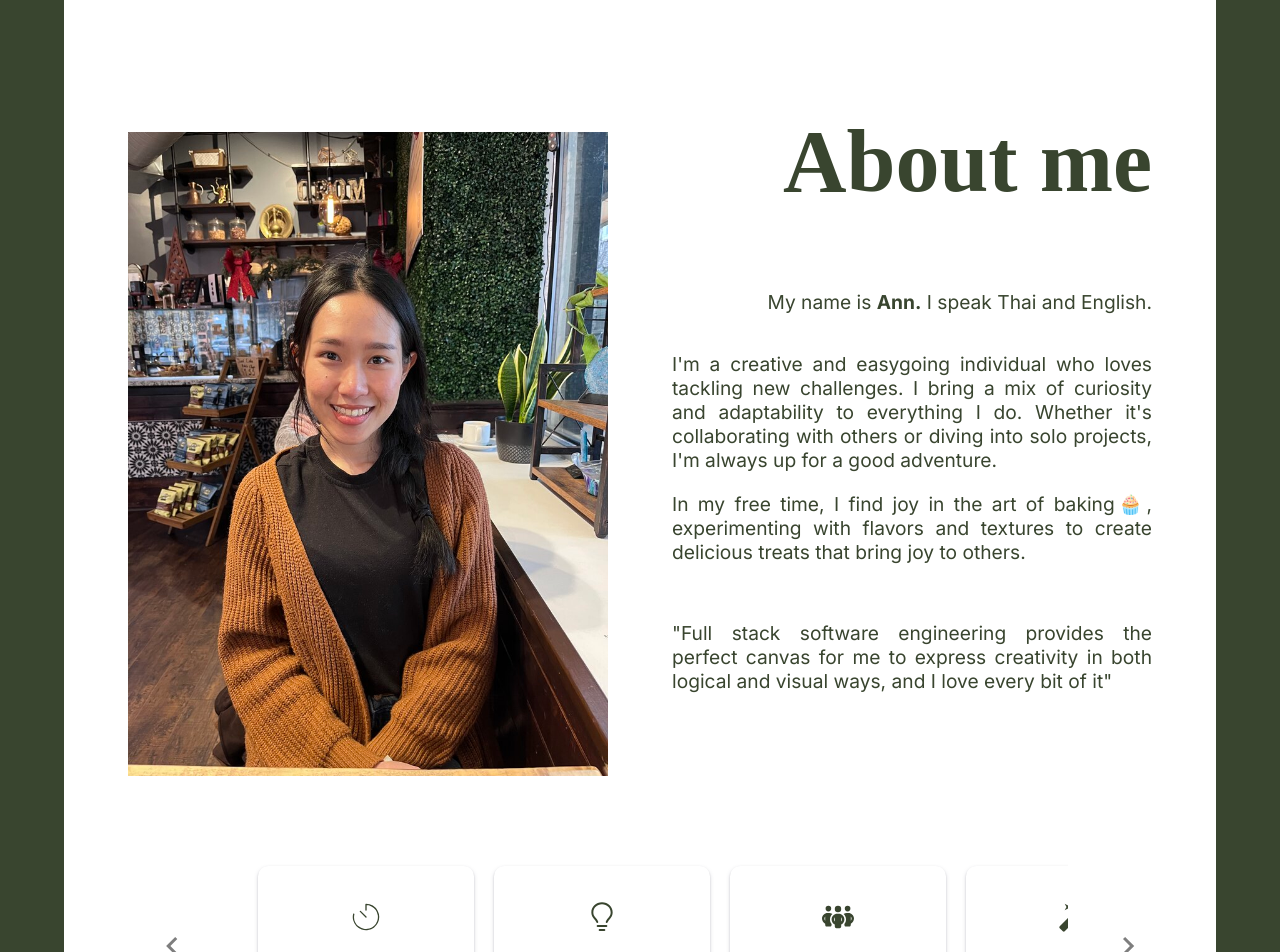
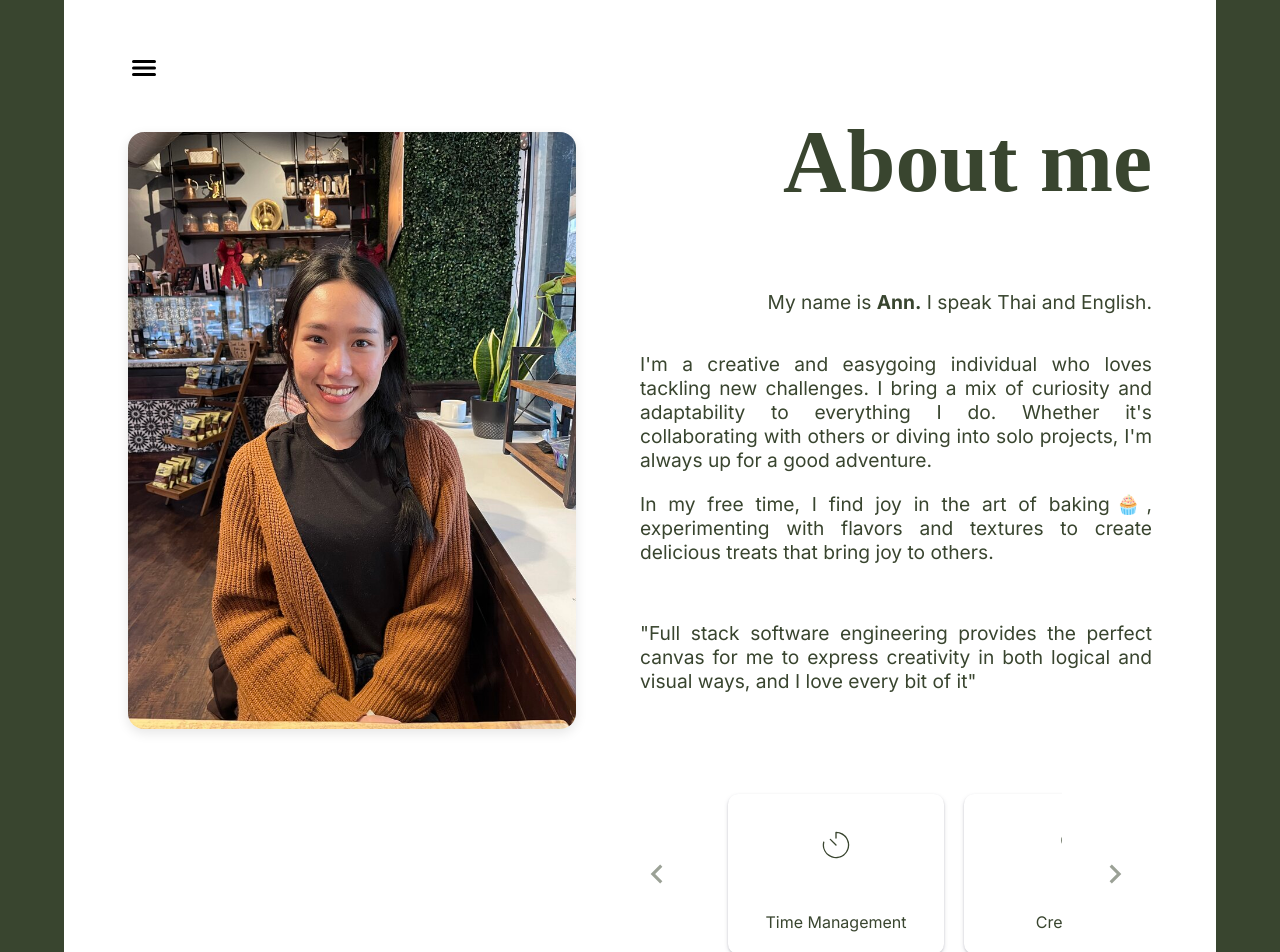
Before and after one commit to AnnMulling/annmulling-portfolio, a React (Vite) app: page /aboutme in a window 1280 px wide. Shown: the part 60-1012 px from the top of the page. Built offline with nearby package versions, Linux system fonts and the light colour scheme; a web font is replaced by a local one.

Commit message:
added dropdown menu to about-page

```diff
--- a/src/components/AboutPage/About.jsx
+++ b/src/components/AboutPage/About.jsx
@@ -1,6 +1,8 @@
-
+import { Link } from 'react-router-dom';
+import { useState } from 'react';
 //icons
 import { MdChevronLeft, MdChevronRight } from 'react-icons/md';
+import { IoMenu } from "react-icons/io5";
 
 import { data } from "./data";
 
@@ -8,22 +10,49 @@ import '../../style/components/aboutMe.css';
 import profile from '../../assets/images/profile-girl.jpg'
 
 export default function AboutMe() {
+    const [showMenu, setShowmenu] = useState(false);
+
 
     const slideLeft = () => {
         let slider = document.getElementById('slide');
-        slider.scrollLeft = slider.scrollLeft - 150;
+        slider.scrollLeft = slider.scrollLeft - 175;
     };
 
     const slideRight = () => {
         let slider = document.getElementById('slide');
-        slider.scrollLeft = slider.scrollLeft + 150;
+        slider.scrollLeft = slider.scrollLeft + 175;
     };
+    const dropDown = (e) => {
+        e.preventDefault();
+        setShowmenu(!showMenu);
+    };
+
+    const ulClassName = showMenu ? "dropdown" : "hidden";
 
     return (
         <>
+            <div className="nav-btn">
+                <IoMenu
+                    onClick={dropDown}
+                />
+                <div className="drop-down-menu">
+                    <ul className={ulClassName}>
+                        <li>
+                            <Link to="/" className="link">Home</Link>
+                        </li>
+                        <li>
+                            <Link to="/" className="link">Work</Link>
+                        </li>
+                        <li>
+                            <Link to="/" className="link">Contact</Link>
+                        </li>
+                    </ul>
+
+                </div>
+            </div>
             <div className="about-me-page">
                 <div className="about-img">
-                <img src={profile} alt='profile-img'/>
+                    <img src={profile} alt='profile-img' />
                 </div>
                 <div className="about-detail">
                     <h1>About me</h1>
@@ -43,15 +72,13 @@ export default function AboutMe() {
                         in both logical and visual ways, and I love every bit of it"
                     </p>
 
-            </div>
-        </div>
                     <div className="qualification-box">
                         <MdChevronLeft className="arrow" onClick={slideLeft} />
                         <div id="slide">
                             {data.map((item) => (
                                 <div className="counter-box" id={item.id}>
                                     <div className="counter-detail">
-                            <span className="counter-icon"><item.icon/></span>
+                                        <span className="counter-icon"><item.icon /></span>
                                         <span>{item.title}</span>
                                     </div>
                                 </div>
@@ -59,6 +86,8 @@ export default function AboutMe() {
                         </div>
                         <MdChevronRight className="arrow" onClick={slideRight} />
                     </div>
+                </div>
+            </div>
         </>
     )
 }
--- a/src/main.jsx
+++ b/src/main.jsx
@@ -15,7 +15,8 @@ const router = createBrowserRouter([
   {
     path: "/",
     element: <Root />,
-    errorElement: <ErrorPage />
+    errorElement: <ErrorPage />,
+
   },
   {
     path: "/aboutme",
--- a/src/style/Main.css
+++ b/src/style/Main.css
@@ -37,6 +37,7 @@ body {
 
 .link:focus, .link:hover, .link:visited, .link:link, .link:active {
   text-decoration: none;
+  color: inherit;
 }
 
 /* Nav bar*/
--- a/src/style/Main.scss
+++ b/src/style/Main.scss
@@ -27,6 +27,7 @@ body {
 .link {
     &:focus, &:hover, &:visited, &:link, &:active {
         text-decoration: none;
+        color: inherit;
     }
 }
 
--- a/src/style/components/aboutMe.css
+++ b/src/style/components/aboutMe.css
@@ -15,6 +15,36 @@
 }
 
 */
+.nav-btn {
+  font-size: 2rem;
+  cursor: pointer;
+  position: absolute;
+}
+.nav-btn .dropdown {
+  background: white;
+  border-radius: 10px;
+  box-shadow: rgba(50, 50, 93, 0.25) 0px 2px 5px -1px, rgba(0, 0, 0, 0.3) 0px 1px 3px -1px;
+  width: -moz-max-content;
+  width: max-content;
+  padding: 1rem 2rem;
+  line-height: 1.5rem;
+  font-family: "Inter";
+  font-size: 1rem;
+  color: #39452F;
+  -webkit-font-family: "Inter";
+  -moz-font-family: "Inter";
+  -ms-font-family: "Inter";
+  -webkit-font-size: 1rem;
+  -moz-font-size: 1rem;
+  -ms-font-size: 1rem;
+  -webkit-color: #39452F;
+  -moz-color: #39452F;
+  -ms-color: #39452F;
+}
+.nav-btn .hidden {
+  display: none;
+}
+
 .about-me-page {
   display: flex;
   align-items: stretch;
@@ -59,17 +89,7 @@
 .about-me-page .about-detail p {
   text-align: justify;
 }
-.about-me-page .about-img {
-  padding-top: 5rem;
-  min-height: 100%;
-  width: 50%;
-}
-.about-me-page .about-img img {
-  height: 100%;
-  width: 100%;
-}
-
-.qualification-box {
+.about-me-page .about-detail .qualification-box {
   width: 100%;
   padding: 10px;
   margin-top: 4rem;
@@ -77,26 +97,26 @@
   align-items: center;
   gap: 10px;
 }
-.qualification-box .arrow {
-  font-size: 4rem;
-  margin: 0 1rem;
+.about-me-page .about-detail .qualification-box .arrow {
+  font-size: 10rem;
+  margin: 0 0.5rem;
   cursor: pointer;
   opacity: 50%;
 }
-.qualification-box .arrow:hover {
+.about-me-page .about-detail .qualification-box .arrow:hover {
   opacity: 100%;
 }
-.qualification-box #slide {
+.about-me-page .about-detail .qualification-box #slide {
   display: flex;
   overflow-x: scroll;
   scroll-behavior: smooth;
   margin: 0 1rem;
-  padding: 1rem;
+  padding: 0.5rem;
   -webkit-scrollbar: none;
   -ms-overflow-style: none;
   scrollbar-width: none;
 }
-.qualification-box #slide .counter-box {
+.about-me-page .about-detail .qualification-box #slide .counter-box {
   margin: 0 10px;
   background: white;
   border-radius: 10px;
@@ -106,10 +126,11 @@
   cursor: pointer;
   transition: all 300ms ease-in-out;
 }
-.qualification-box #slide .counter-box:hover {
+.about-me-page .about-detail .qualification-box #slide .counter-box:hover {
   transform: scale(1.05);
+  box-shadow: rgba(0, 0, 0, 0.1) 0px 4px 12px;
 }
-.qualification-box #slide .counter-box .counter-detail {
+.about-me-page .about-detail .qualification-box #slide .counter-box .counter-detail {
   width: 200px;
   padding: 0.5rem;
   text-transform: capitalize;
@@ -129,10 +150,10 @@
   -moz-color: #39452F;
   -ms-color: #39452F;
 }
-.qualification-box #slide .counter-box .counter-detail .counter-icon {
+.about-me-page .about-detail .qualification-box #slide .counter-box .counter-detail .counter-icon {
   font-size: 2rem;
 }
-.qualification-box h2 {
+.about-me-page .about-detail .qualification-box h2 {
   width: 100%;
   font-family: "Italiana";
   font-size: 2rem;
@@ -146,4 +167,15 @@
   -webkit-color: #39452F;
   -moz-color: #39452F;
   -ms-color: #39452F;
+}
+.about-me-page .about-img {
+  padding-top: 5rem;
+  height: 100%;
+  width: 50%;
+}
+.about-me-page .about-img img {
+  height: 100%;
+  width: 100%;
+  border-radius: 1rem;
+  box-shadow: rgba(0, 0, 0, 0.1) 0px 4px 12px;
 }/*# sourceMappingURL=aboutMe.css.map */
--- a/src/style/components/aboutMe.scss
+++ b/src/style/components/aboutMe.scss
@@ -1,5 +1,26 @@
 @import "../helper/mixin";
 @import "../helper/variable";
+
+
+
+
+.nav-btn {
+    font-size: 2rem;
+    cursor: pointer;
+    position: absolute;
+    .dropdown {
+        background: $base-white;
+        border-radius: 10px;
+        box-shadow: rgba(50, 50, 93, 0.25) 0px 2px 5px -1px, rgba(0, 0, 0, 0.3) 0px 1px 3px -1px;
+        width: max-content;
+        padding: 1rem 2rem;
+        line-height: 1.5rem;
+        @include font($detail-font, 1rem, $base-green);
+    }
+    .hidden {
+        display: none;
+    }
+}
 
 .about-me-page {
     display: flex;
@@ -7,6 +28,7 @@
     justify-content: center;
     height: max-content;
     gap: 4rem;
+
     .about-detail {
         display: flex;
         flex-direction: column;
@@ -14,25 +36,13 @@
         width: 50%;
         height: 100%;
         @include font($detail-font, 1.2rem, $base-green);
+
         h1 {
             @include font($title-font, 5.5rem, $base-green)
         }
+
         p {
             text-align: justify;
-        }
-    }
-    .about-img {
-        padding-top: 5rem;
-        min-height: 100%;
-        width: 50%;
-
-        img {
-            height: 100%;
-            width: 100%;
-        }
-    }
-    // -webkit-animation: bounce 0.6s infinite alternate;
-    // animation: bounce 0.6s infinite alternate;
         }
 
         .qualification-box {
@@ -43,8 +53,8 @@
             align-items: center;
             gap: 10px;
             .arrow {
-        font-size: 4rem;
-        margin: 0 1rem;
+                font-size: 10rem;
+                margin: 0 .5rem;
                 cursor:pointer;
                 opacity: 50%;
                 &:hover {
@@ -53,11 +63,12 @@
             }
 
             #slide {
+
                 display: flex;
                 overflow-x: scroll;
                 scroll-behavior: smooth;
                 margin: 0 1rem;
-        padding: 1rem;
+                padding: .5rem;
                 -webkit-scrollbar: none;
                 -ms-overflow-style: none;
                 scrollbar-width: none;
@@ -73,6 +84,7 @@
                     transition: all 300ms ease-in-out;
                     &:hover {
                         transform: scale(1.05);
+                        box-shadow: rgba(0, 0, 0, 0.1) 0px 4px 12px;
                     }
                     .counter-detail {
                         width: 200px;
@@ -95,25 +107,18 @@
                 @include font($title-font, 2rem, $base-green);
             }
         }
+    }
 
-// @-webkit-keyframes bounce {
-//     from {
-//       -webkit-transform: translateY(0);
-//       transform: translateY(0);
-//     }
-//     to {
-//       -webkit-transform: translateY(-1.2em);
-//       transform: translateY(-1.2em);
-//     }
-//   }
+    .about-img {
+        padding-top: 5rem;
+        height: 100%;
+        width: 50%;
+        img {
+            height: 100%;
+            width: 100%;
+            border-radius: 1rem;
+            box-shadow: rgba(0, 0, 0, 0.1) 0px 4px 12px;
+        }
+    }
 
-// @keyframes bounce {
-//     from {
-//       -webkit-transform: translateY(0);
-//       transform: translateY(0);
-//     }
-//     to {
-//       -webkit-transform: translateY(-1.2em);
-//       transform: translateY(-1.2em);
-//     }
-//   }
+}
```
Also changed, not shown: 2 other files (tests, documents, lock files or other folders). Lines whose indentation alone changed are shown as unchanged.
